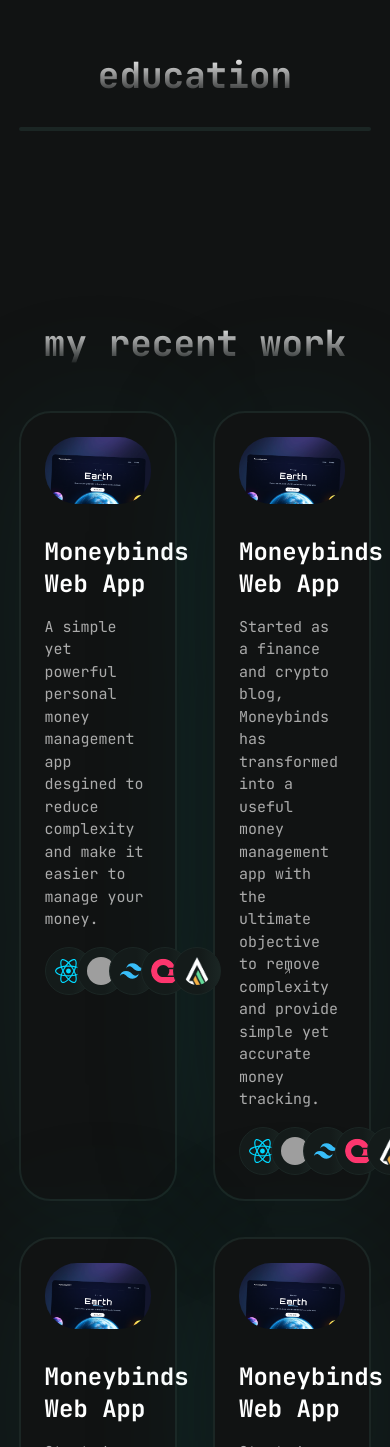
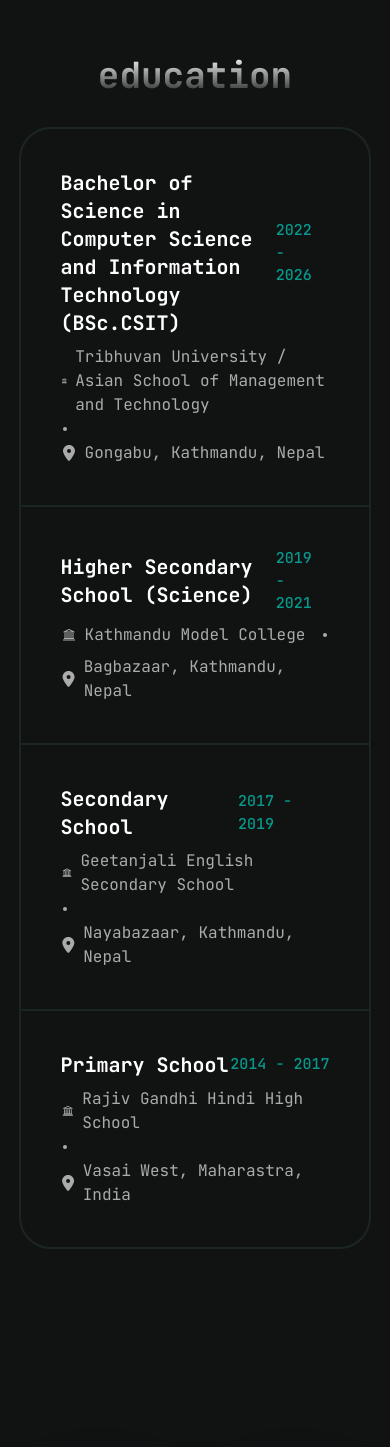
Before and after one commit to SanjivJais/portfolio, a Next.js app: page / in a window 390 px wide. Shown: the part 4656-6103 px from the top of the page. Built offline with nearby package versions, Linux system fonts and the light colour scheme; grey boxes are pictures that could not be loaded.

Commit message:
All sections done, responsiveness, navbar buttons, and content improvement remaining

```diff
--- a/components/custom/EducationCard.tsx
+++ b/components/custom/EducationCard.tsx
@@ -1,51 +1,41 @@
 import { DATA } from '@/data/resume'
-import Image from 'next/image'
-import Link from 'next/link'
+import { LiaUniversitySolid } from "react-icons/lia";
 import React from 'react'
-import { MdArrowOutward } from 'react-icons/md'
+import { FaLocationDot } from 'react-icons/fa6';
+import { GoDotFill } from "react-icons/go";
 
 interface ExperienceCardProps {
     educationDetails: {
         idx: number,
-        company: string,
-        href: string | null,
-        badges: readonly string[],
+        title: string,
+        school: string,
         location: string,
-        title: string,
-        logoUrl: string,
         start: string,
         end: string
-        description: React.ReactNode
     }
 }
 
 export const EducationCard: React.FC<ExperienceCardProps> = ({ educationDetails }) => {
     return (
-        <></>
-        // <div>
-        //     <div className={`flex flex-col gap-4 text-white-100 p-10 w-full ${DATA.experience.length - 1 !== educationDetails.idx ? 'border-b-2 border-card' : ''}`}>
-        //         <div className="flex justify-between items-center">
-        //             <div className="flex">
-        //                 <div className="relative">
-        //                     <Image
-        //                         src={educationDetails.logoUrl}
-        //                         alt={educationDetails.company}
-        //                         width={25}
-        //                         height={25}
-        //                     />
-        //                 </div>
-        //                 <h3 className="text-white text-xl font-bold ml-4">{educationDetails.title} {educationDetails.company && <>at</>} {educationDetails.href && educationDetails.company? <Link href={educationDetails.href} target="_blank" className="text-accent group inline-flex items-center gap-1">{educationDetails.company} <MdArrowOutward className='transform group-hover:translate-x-1 group-hover:-translate-y-1 transition-all duration-150' /></Link>: educationDetails.company} </h3>
-        //             </div>
+        <div>
+            <div className={`flex flex-col gap-2 text-white-100 p-10 w-full ${DATA.education.length - 1 !== educationDetails.idx ? 'border-b-2 border-card' : ''}`}>
+                <div className="flex justify-between items-center">
 
-        //             <div className="flex items-center text-accent text-[15px] font-medium">
-        //                 {/* <FaCalendar /> */}
-        //                 <span className="ml-2 ">{educationDetails.start} - {educationDetails.end}</span>
-        //             </div>
-        //         </div>
-        //         <div>{educationDetails.description}</div>
+                    <h3 className="text-white text-xl font-bold max-w-[80%]">{educationDetails.title}</h3>
+
+                    <div className="flex items-center text-accent text-[15px] font-medium">
+                        <span className="">{educationDetails.start} - {educationDetails.end}</span>
+                    </div>
+                </div>
+                <div className="flex gap-x-4 gap-y-2 flex-wrap items-center">
+                    <div className='flex gap-2 items-center'><LiaUniversitySolid /><span>{educationDetails.school}</span></div>
+                    <GoDotFill className='text-[8px]' />
+                    <div className='flex gap-2 items-center'><FaLocationDot /><span>{educationDetails.location}</span></div>
+                </div>
 
 
-        //     </div>
-        // </div>
+
+            </div>
+        </div>
     )
 }
--- a/components/education.tsx
+++ b/components/education.tsx
@@ -8,9 +8,9 @@
             <h2 className='heading_grad text-4xl font-bold'>education</h2>
 
             <div className="flex flex-col bg-dark border-2 border-card rounded-32 w-full">
-                {/* {DATA.education.map((education, index) => (
-                    // <EducationCard key={index} experienceDetails={{ ...education, idx: index }} />
-                ))} */}
+                {DATA.education.map((education, index) => (
+                    <EducationCard key={index} educationDetails={{ ...education, idx: index }} />
+                ))}
 
             </div>
 
--- a/data/resume.tsx
+++ b/data/resume.tsx
@@ -121,37 +121,34 @@
 
     education: [
         {
-            school: "Buildspace",
-            href: "https://buildspace.so",
-            degree: "s3, s4, sf1, s5",
-            logoUrl: "/buildspace.jpg",
-            start: "2023",
-            end: "2024",
+            title: "Bachelor of Science in Computer Science and Information Technology (BSc.CSIT)",
+            school: "Tribhuvan University / Asian School of Management and Technology",
+            location: "Gongabu, Kathmandu, Nepal",
+            start: "2022",
+            end: "2026",
         },
         {
-            school: "University of Waterloo",
-            href: "https://uwaterloo.ca",
-            degree: "Bachelor's Degree of Computer Science (BCS)",
-            logoUrl: "/waterloo.png",
-            start: "2016",
+            title: "Higher Secondary School (Science)",
+            school: "Kathmandu Model College",
+            location: "Bagbazaar, Kathmandu, Nepal",
+            start: "2019",
             end: "2021",
         },
         {
-            school: "Wilfrid Laurier University",
-            href: "https://wlu.ca",
-            degree: "Bachelor's Degree of Business Administration (BBA)",
-            logoUrl: "/laurier.png",
-            start: "2016",
-            end: "2021",
+            title: "Secondary School",
+            school: "Geetanjali English Secondary School",
+            location: "Nayabazaar, Kathmandu, Nepal",
+            start: "2017",
+            end: "2019",
         },
         {
-            school: "International Baccalaureate",
-            href: "https://ibo.org",
-            degree: "IB Diploma",
-            logoUrl: "/ib.png",
-            start: "2012",
-            end: "2016",
+            title: "Primary School",
+            school: "Rajiv Gandhi Hindi High School",
+            location: "Vasai West, Maharastra, India",
+            start: "2014",
+            end: "2017",
         },
+
     ],
 
 
@@ -323,35 +320,4 @@
 
     ],
 
-
-    // hackathons: [
-    //     {
-    //         title: "Hack Western 5",
-    //         dates: "November 23rd - 25th, 2018",
-    //         location: "London, Ontario",
-    //         description:
-    //             "Developed a mobile application which delivered bedtime stories to children using augmented reality.",
-    //         image:
-    //             "https://pub-83c5db439b40468498f97946200806f7.r2.dev/hackline/hack-western.png",
-    //         mlh: "https://s3.amazonaws.com/logged-assets/trust-badge/2019/mlh-trust-badge-2019-white.svg",
-    //         links: [],
-    //     },
-    //     {
-    //         title: "DeveloperWeek Hackathon",
-    //         dates: "February 3rd - 4th, 2018",
-    //         location: "San Francisco, California",
-    //         description:
-    //             "Developed a web application which aggregates social media data regarding cryptocurrencies and predicts future prices.",
-    //         image:
-    //             "https://pub-83c5db439b40468498f97946200806f7.r2.dev/hackline/developer-week.jpg",
-    //         links: [
-    //             {
-    //                 title: "Github",
-    //                 icon: <Icons.github className="h-4 w-4" />,
-    //                 href: "https://github.com/cryptotrends/cryptotrends",
-    //             },
-    //         ],
-    //     },
-
-    // ],
 } as const;
```
